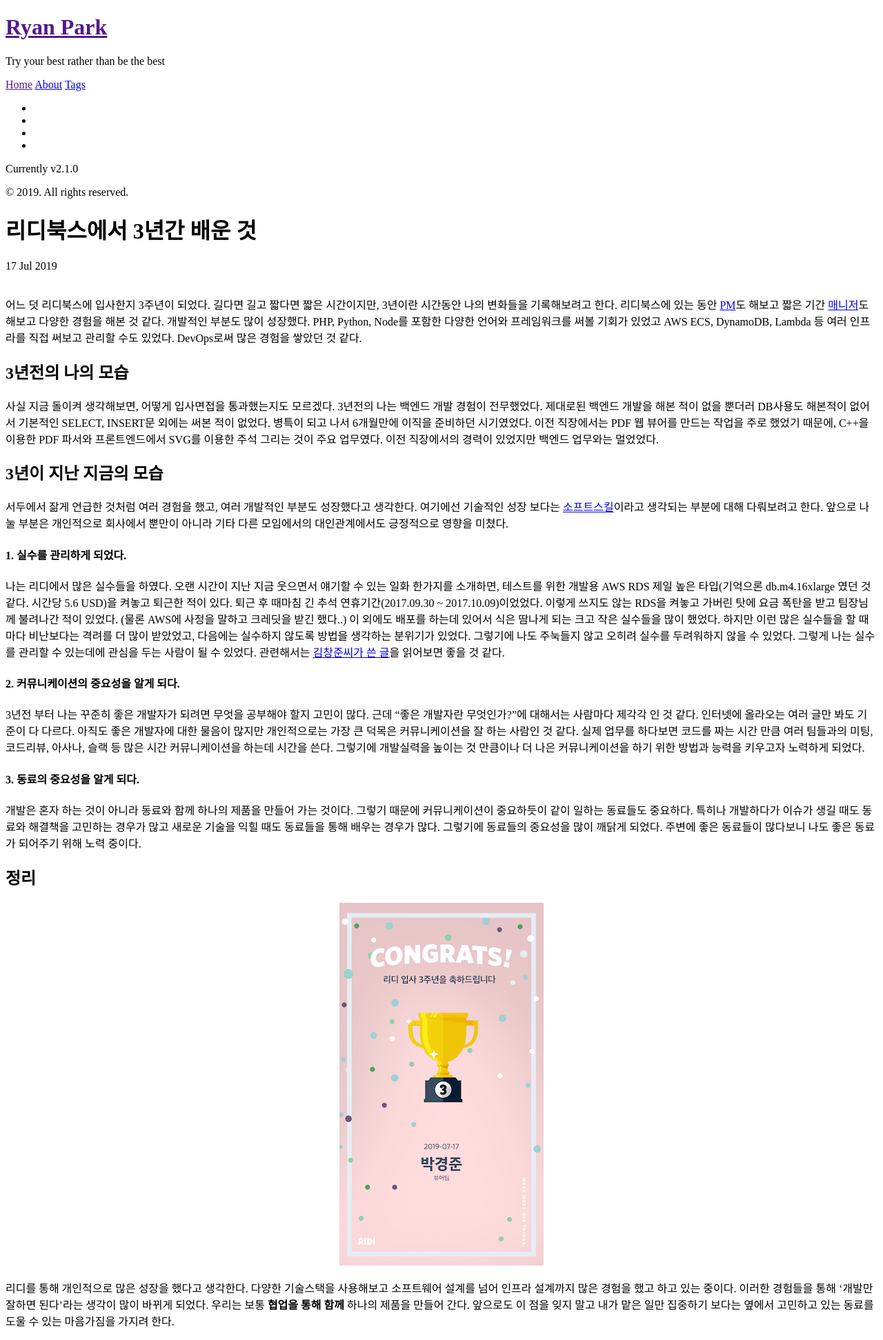
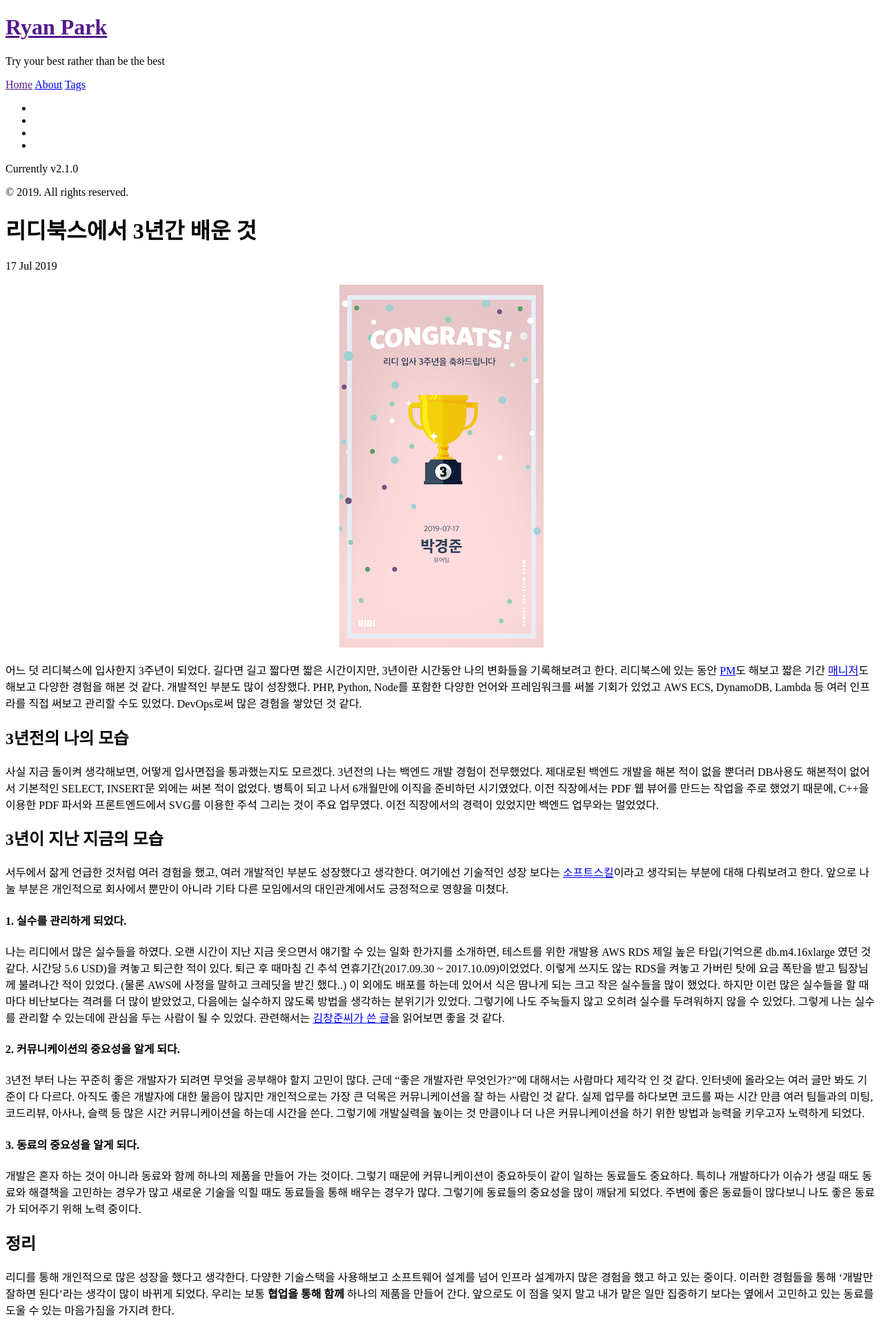
Before and after one commit to ryandev421/ryanpark91.github.io, a Jekyll site: the page built from _posts/development/2019-07-17-ridibooks-3rd-year.md, in a window 1280 px wide. Shown: the whole page at 69% size. Built offline with Jekyll 4.4.1, drawn with Linux system fonts in a browser that asks for light colours; comment, search, counter and statistics services are not loaded.

Commit message:
3주년 이미지 이동

```diff
--- a/_posts/development/2019-07-17-ridibooks-3rd-year.md
+++ b/_posts/development/2019-07-17-ridibooks-3rd-year.md
@@ -7,6 +7,8 @@
 comments: true
 category: development
 ---
+
+<center><img src="/assets/img/posts/ridibooks-3rd-year.png"/></center>
 
 어느 덧 리디북스에 입사한지 3주년이 되었다. 길다면 길고 짧다면 짧은 시간이지만, 3년이란 시간동안 나의 변화들을 기록해보려고 한다.
 리디북스에 있는 동안 [PM](/ridi-romance-serial-development/)도 해보고 짧은 기간 [매니저](/look-back-2018/)도 해보고
@@ -51,8 +53,6 @@
 
 ## 정리
 
-<center><img src="/assets/img/posts/ridibooks-3rd-year.png"/></center>
-
 리디를 통해 개인적으로 많은 성장을 했다고 생각한다. 다양한 기술스택을 사용해보고 소프트웨어 설계를 넘어 인프라 설계까지 많은 경험을 했고 하고 있는 중이다.
 이러한 경험들을 통해 '개발만 잘하면 된다'라는 생각이 많이 바뀌게 되었다. 우리는 보통 **협업을 통해 함께** 하나의 제품을 만들어 간다.
 앞으로도 이 점을 잊지 말고 내가 맡은 일만 집중하기 보다는 옆에서 고민하고 있는 동료를 도울 수 있는 마음가짐을 가지려 한다.
```
